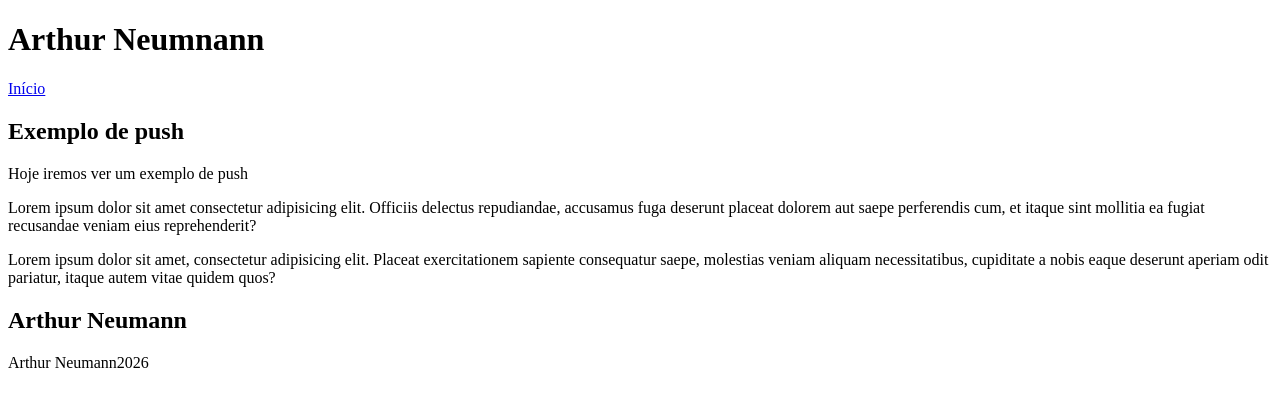
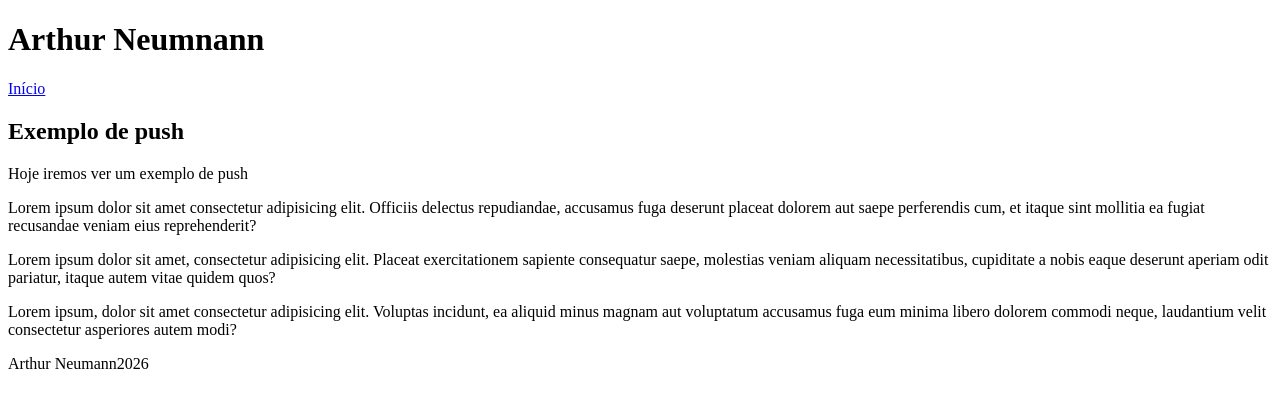
Before and after one commit to Neumann741/exemplo-push, a plain HTML site: page index.html in a window 1280 px wide. Drawn offline with Linux system fonts and the light colour scheme.

Commit message:
Add files via upload

```diff
--- a/index.html
+++ b/index.html
@@ -17,11 +17,10 @@
         <p>Hoje iremos ver um exemplo de push</p>
         <p>Lorem ipsum dolor sit amet consectetur adipisicing elit. Officiis delectus repudiandae, accusamus fuga deserunt placeat dolorem aut saepe perferendis cum, et itaque sint mollitia ea fugiat recusandae veniam eius reprehenderit?</p>
         <p>Lorem ipsum dolor sit amet, consectetur adipisicing elit. Placeat exercitationem sapiente consequatur saepe, molestias veniam aliquam necessitatibus, cupiditate a nobis eaque deserunt aperiam odit pariatur, itaque autem vitae quidem quos?</p>
+        <p>Lorem ipsum, dolor sit amet consectetur adipisicing elit. Voluptas incidunt, ea aliquid minus magnam aut voluptatum accusamus fuga eum minima libero dolorem commodi neque, laudantium velit consectetur asperiores autem modi?</p>
     </main>
 
-
     <footer>
-        <h2>Arthur Neumann</h2>
         <p>Arthur Neumann2026</p>
     </footer>
 
```
